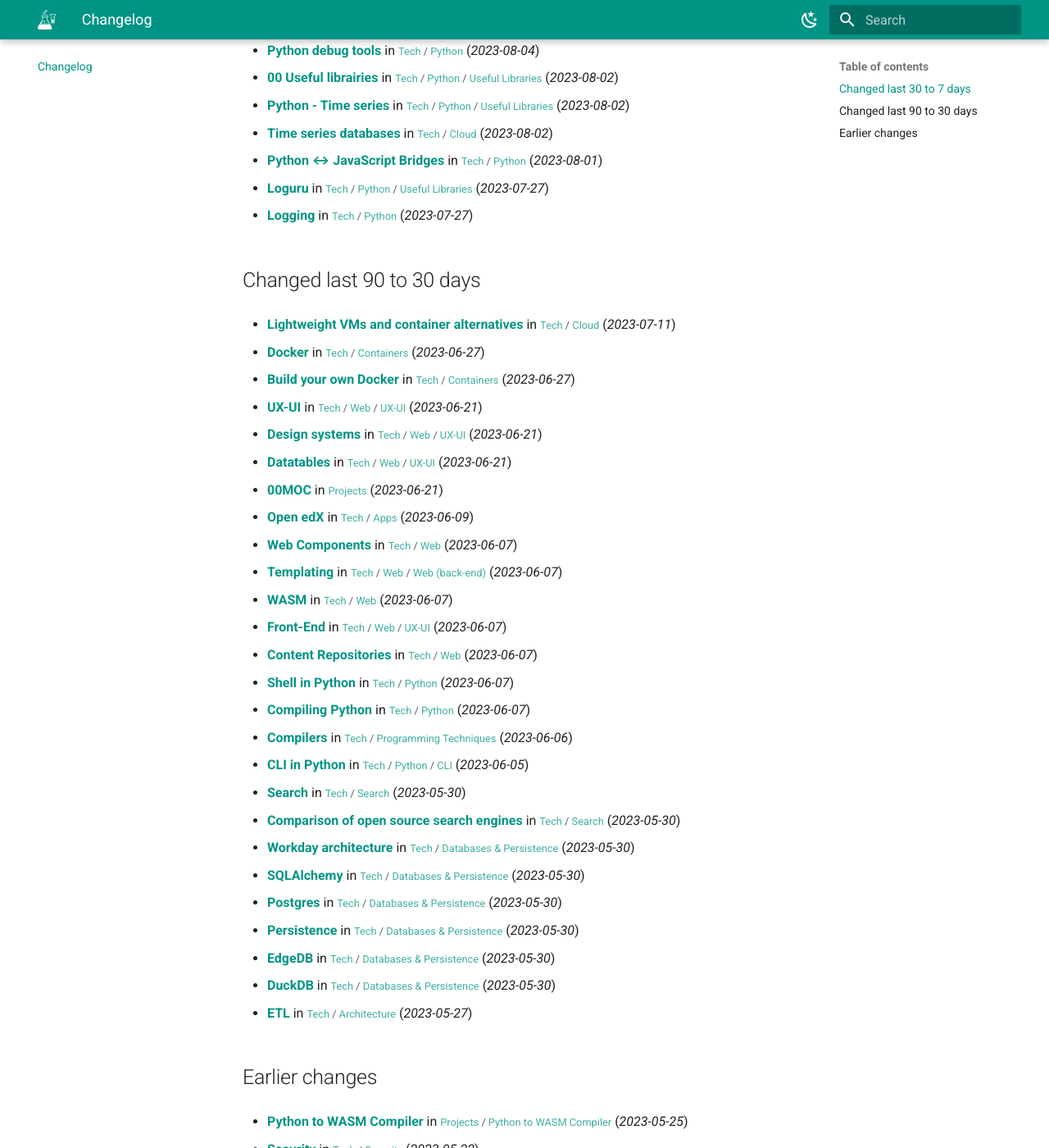
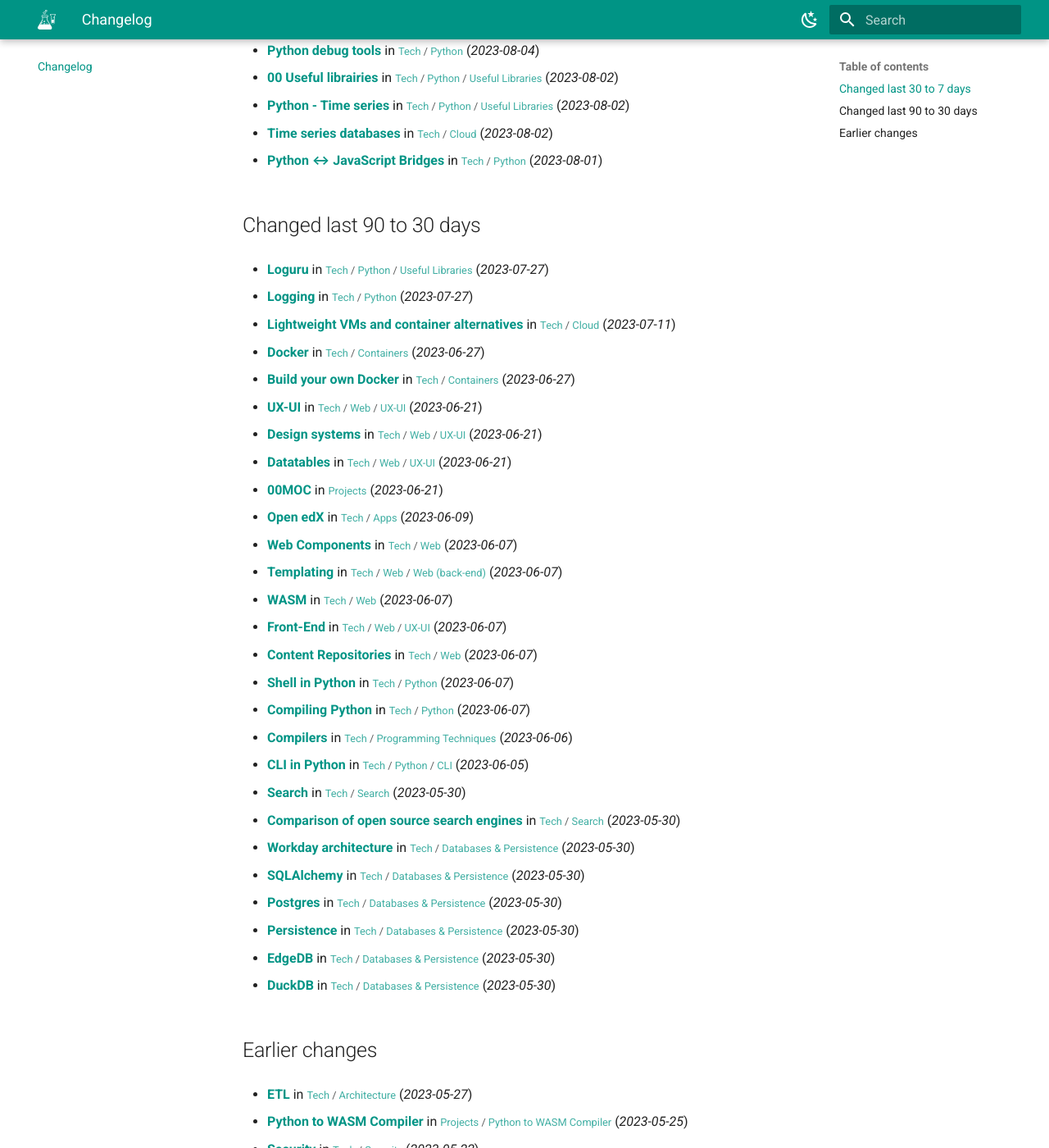
Before and after one commit to abilian/lab.abilian.com, an MkDocs documentation site: the page built from docs/changelog.md, in a window 1280 px wide and 1400 px high, scrolled down 305 px. Shown: the whole window at 82% size. Built offline with MkDocs 1.6.1 and Material for MkDocs 9.7.7, drawn with Linux system fonts in a browser that asks for light colours; comment, search, counter and statistics services are not loaded.

Commit message:
Update content

```diff
--- a/docs/changelog.md
+++ b/docs/changelog.md
@@ -16,13 +16,13 @@
 
 - **[Python ↔︎ JavaScript Bridges](/Tech/Python/Python ↔︎ JavaScript Bridges/)** in <small>[Tech](/Tech/00 Technology/) / [Python](/Tech/Python/(Pretty) tables in Python/)</small> (*2023-08-01*)
 
+
+
+## Changed last 90 to 30 days
+
 - **[Loguru](/Tech/Python/Useful Libraries/Loguru/)** in <small>[Tech](/Tech/00 Technology/) / [Python](/Tech/Python/(Pretty) tables in Python/) / [Useful Libraries](/Tech/Python/Useful Libraries/00 Useful librairies/)</small> (*2023-07-27*)
 
 - **[Logging](/Tech/Python/Logging/)** in <small>[Tech](/Tech/00 Technology/) / [Python](/Tech/Python/(Pretty) tables in Python/)</small> (*2023-07-27*)
-
-
-
-## Changed last 90 to 30 days
 
 - **[Lightweight VMs and container alternatives](/Tech/Cloud/Lightweight VMs and container alternatives/)** in <small>[Tech](/Tech/00 Technology/) / [Cloud](/Tech/Cloud/Buildpacks/)</small> (*2023-07-11*)
 
@@ -74,11 +74,11 @@
 
 - **[DuckDB](/Tech/Databases & Persistence/DuckDB/)** in <small>[Tech](/Tech/00 Technology/) / [Databases & Persistence](/Tech/Databases & Persistence/DuckDB/)</small> (*2023-05-30*)
 
-- **[ETL](/Tech/Architecture/ETL/)** in <small>[Tech](/Tech/00 Technology/) / [Architecture](/Tech/Architecture/Clean architecture/)</small> (*2023-05-27*)
-
 
 
 ## Earlier changes
+
+- **[ETL](/Tech/Architecture/ETL/)** in <small>[Tech](/Tech/00 Technology/) / [Architecture](/Tech/Architecture/Clean architecture/)</small> (*2023-05-27*)
 
 - **[Python to WASM Compiler](/Projects/Python to WASM Compiler/Python to WASM Compiler/)** in <small>[Projects](/Projects/00MOC/) / [Python to WASM Compiler](/Projects/Python to WASM Compiler/Python to WASM Compiler/)</small> (*2023-05-25*)
 
```
